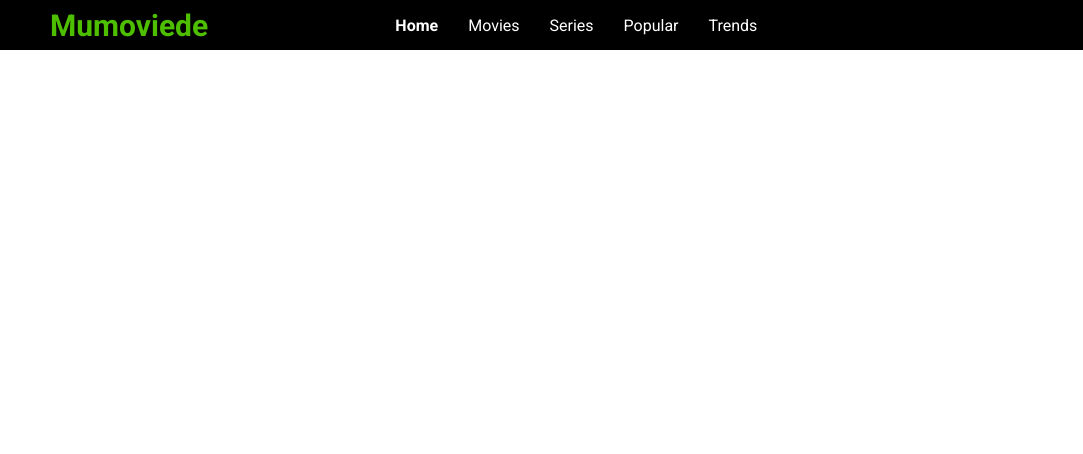
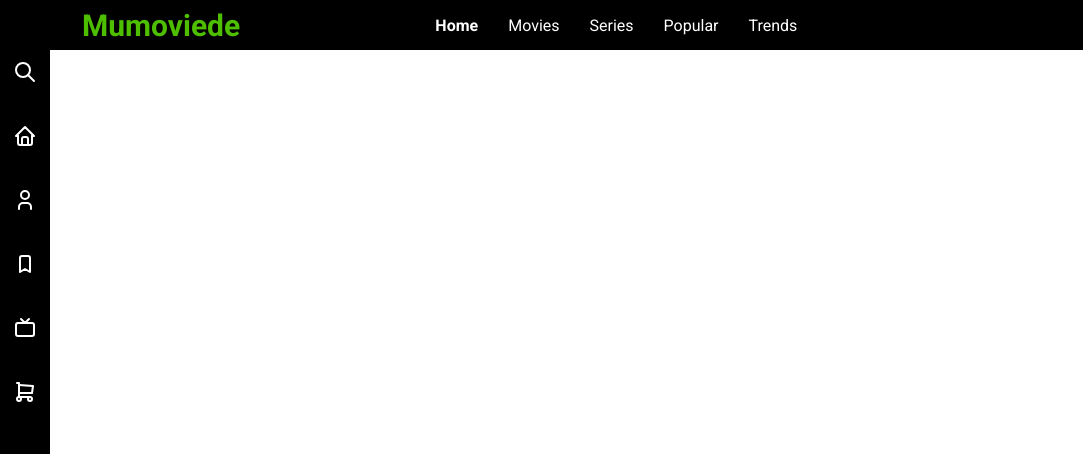
Before and after one commit to muhammadderic/HTML-CSS-JS, a plain HTML site: page movie-website/index.html in a window 1280 px wide. Shown: the top 454 px of the page, 0-1083 px from the left. Drawn offline with Linux system fonts and the light colour scheme.

Commit message:
Create sidebar

```diff
--- a/movie-website/index.html
+++ b/movie-website/index.html
@@ -40,6 +40,54 @@
       </div>
     </div>
   </header>
+
+  <!-- SIDEBAE -->
+  <div class="sidebar">
+    <svg xmlns="http://www.w3.org/2000/svg" class="icon icon-tabler icon-tabler-search" width="24" height="24"
+      viewBox="0 0 24 24" stroke-width="2" stroke="currentColor" fill="none" stroke-linecap="round"
+      stroke-linejoin="round">
+      <path stroke="none" d="M0 0h24v24H0z" fill="none"></path>
+      <path d="M10 10m-7 0a7 7 0 1 0 14 0a7 7 0 1 0 -14 0"></path>
+      <path d="M21 21l-6 -6"></path>
+    </svg>
+    <svg xmlns="http://www.w3.org/2000/svg" class="icon icon-tabler icon-tabler-home" width="24" height="24"
+      viewBox="0 0 24 24" stroke-width="2" stroke="currentColor" fill="none" stroke-linecap="round"
+      stroke-linejoin="round">
+      <path stroke="none" d="M0 0h24v24H0z" fill="none"></path>
+      <path d="M5 12l-2 0l9 -9l9 9l-2 0"></path>
+      <path d="M5 12v7a2 2 0 0 0 2 2h10a2 2 0 0 0 2 -2v-7"></path>
+      <path d="M9 21v-6a2 2 0 0 1 2 -2h2a2 2 0 0 1 2 2v6"></path>
+    </svg>
+    <svg xmlns="http://www.w3.org/2000/svg" class="icon icon-tabler icon-tabler-user" width="24" height="24"
+      viewBox="0 0 24 24" stroke-width="2" stroke="currentColor" fill="none" stroke-linecap="round"
+      stroke-linejoin="round">
+      <path stroke="none" d="M0 0h24v24H0z" fill="none"></path>
+      <path d="M8 7a4 4 0 1 0 8 0a4 4 0 0 0 -8 0"></path>
+      <path d="M6 21v-2a4 4 0 0 1 4 -4h4a4 4 0 0 1 4 4v2"></path>
+    </svg>
+    <svg xmlns="http://www.w3.org/2000/svg" class="icon icon-tabler icon-tabler-bookmark" width="24" height="24"
+      viewBox="0 0 24 24" stroke-width="2" stroke="currentColor" fill="none" stroke-linecap="round"
+      stroke-linejoin="round">
+      <path stroke="none" d="M0 0h24v24H0z" fill="none"></path>
+      <path d="M9 4h6a2 2 0 0 1 2 2v14l-5 -3l-5 3v-14a2 2 0 0 1 2 -2"></path>
+    </svg>
+    <svg xmlns="http://www.w3.org/2000/svg" class="icon icon-tabler icon-tabler-device-tv" width="24" height="24"
+      viewBox="0 0 24 24" stroke-width="2" stroke="currentColor" fill="none" stroke-linecap="round"
+      stroke-linejoin="round">
+      <path stroke="none" d="M0 0h24v24H0z" fill="none"></path>
+      <path d="M3 7m0 2a2 2 0 0 1 2 -2h14a2 2 0 0 1 2 2v9a2 2 0 0 1 -2 2h-14a2 2 0 0 1 -2 -2z"></path>
+      <path d="M16 3l-4 4l-4 -4"></path>
+    </svg>
+    <svg xmlns="http://www.w3.org/2000/svg" class="icon icon-tabler icon-tabler-shopping-cart" width="24" height="24"
+      viewBox="0 0 24 24" stroke-width="2" stroke="currentColor" fill="none" stroke-linecap="round"
+      stroke-linejoin="round">
+      <path stroke="none" d="M0 0h24v24H0z" fill="none"></path>
+      <path d="M6 19m-2 0a2 2 0 1 0 4 0a2 2 0 1 0 -4 0"></path>
+      <path d="M17 19m-2 0a2 2 0 1 0 4 0a2 2 0 1 0 -4 0"></path>
+      <path d="M17 17h-11v-14h-2"></path>
+      <path d="M6 5l14 1l-1 7h-13"></path>
+    </svg>
+  </div>
 </body>
 
 </html>
--- a/movie-website/style.css
+++ b/movie-website/style.css
@@ -5,7 +5,7 @@
   box-sizing: border-box;
 }
 
-/* HEADER */
+/* ----- HEADER ----- */
 .header {
   width: 100%;
   height: 50px;
@@ -20,6 +20,7 @@
 
 /* Logo */
 .logo__container {
+  padding: 0 2rem;
   flex: 1;
 }
 
@@ -49,10 +50,10 @@
 
 /* Profile */
 .profile__container {
+  display: flex;
   flex: 2;
-  display: flex;
+  justify-content: flex-end;
   align-items: center;
-  justify-content: flex-end;
 }
 
 .profile__text__container {
@@ -71,3 +72,27 @@
   border-radius: 50%;
   object-fit: cover;
 }
+
+/* ----- SIDEBAR ----- */
+.sidebar {
+  height: 100%;
+  width: 50px;
+  display: flex;
+  padding-top: 60px;
+  flex-direction: column;
+  align-items: center;
+  background-color: black;
+  position: fixed;
+  top: 0;
+}
+
+.sidebar .icon {
+  margin-bottom: 40px;
+  font-size: 20px;
+  color: white;
+  cursor: pointer;
+}
+
+.sidebar .icon:hover {
+  transform: scale(1.1);
+}
```
